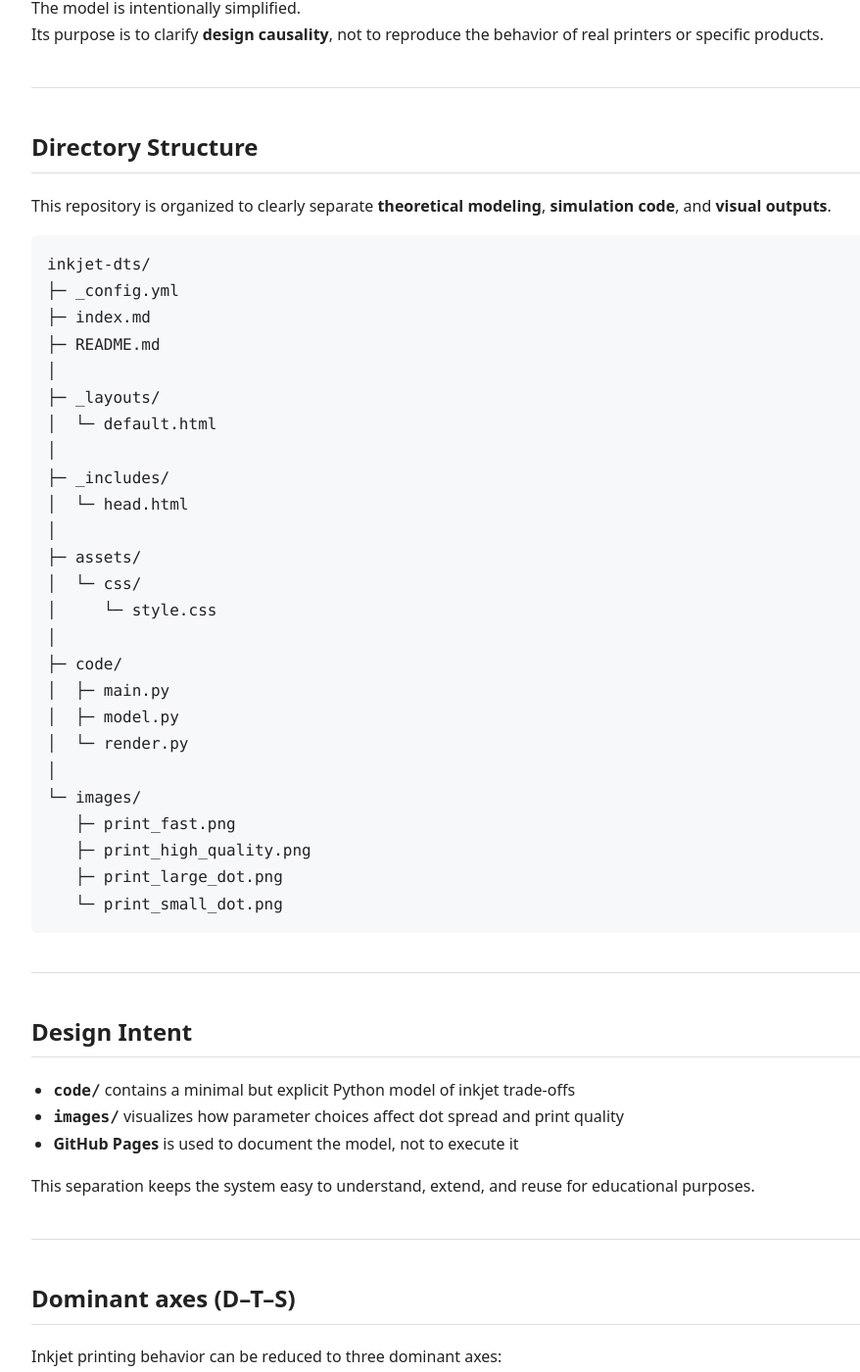
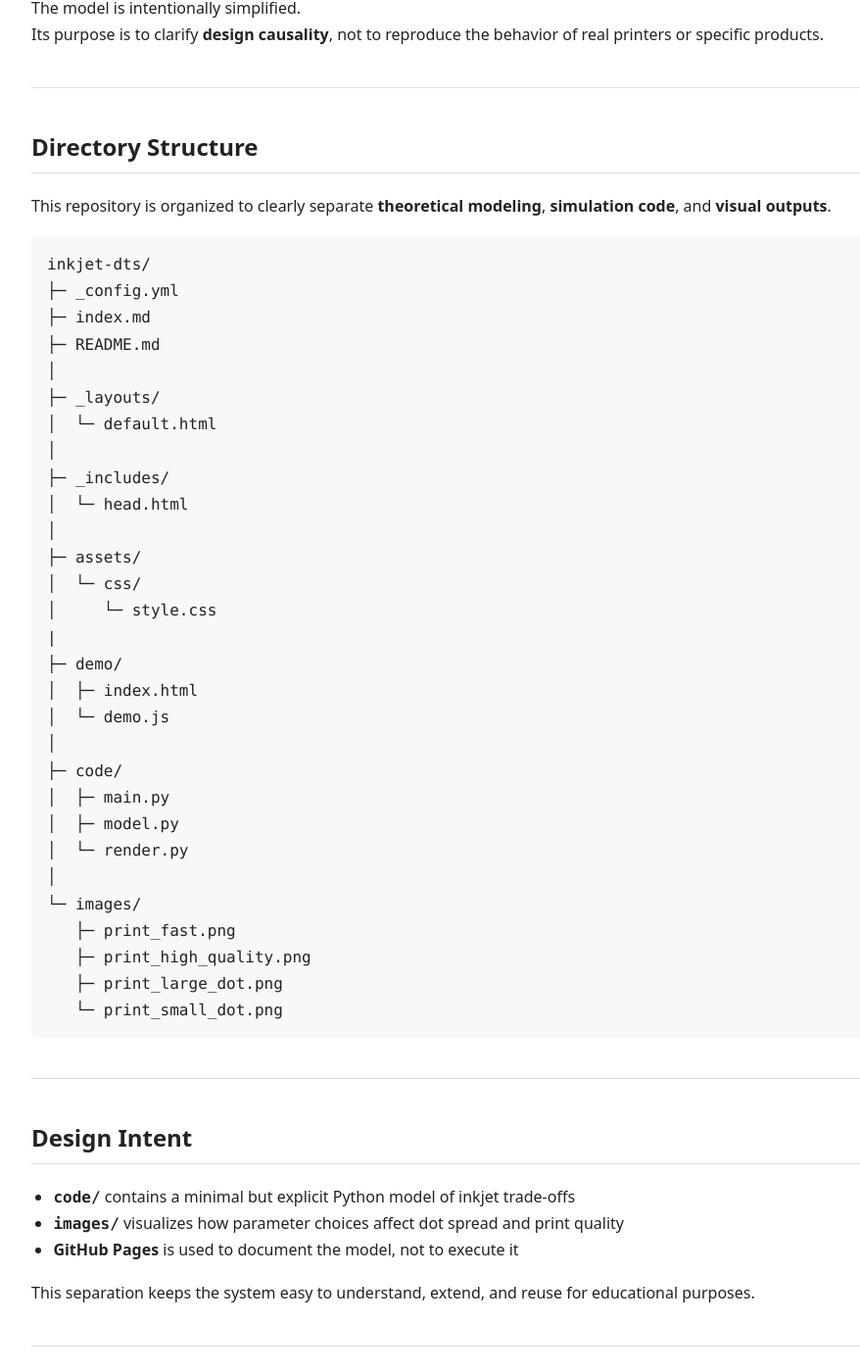
Before and after one commit to Samizo-AITL/inkjet-dts, a Jekyll site: the page built from index.md, in a window 1280 px wide and 1400 px high, scrolled down 772 px. Shown: the whole window at 98% size, without its empty margins (128-1006 px from the left). Built offline with Jekyll 4.4.1, drawn with Linux system fonts in a browser that asks for light colours.

Commit message:
Update index.md

```diff
--- a/index.md
+++ b/index.md
@@ -55,6 +55,10 @@ inkjet-dts/
 ├─ assets/
 │  └─ css/
 │     └─ style.css
+|
+├─ demo/
+│  ├─ index.html
+│  └─ demo.js
 │
 ├─ code/
 │  ├─ main.py
```
